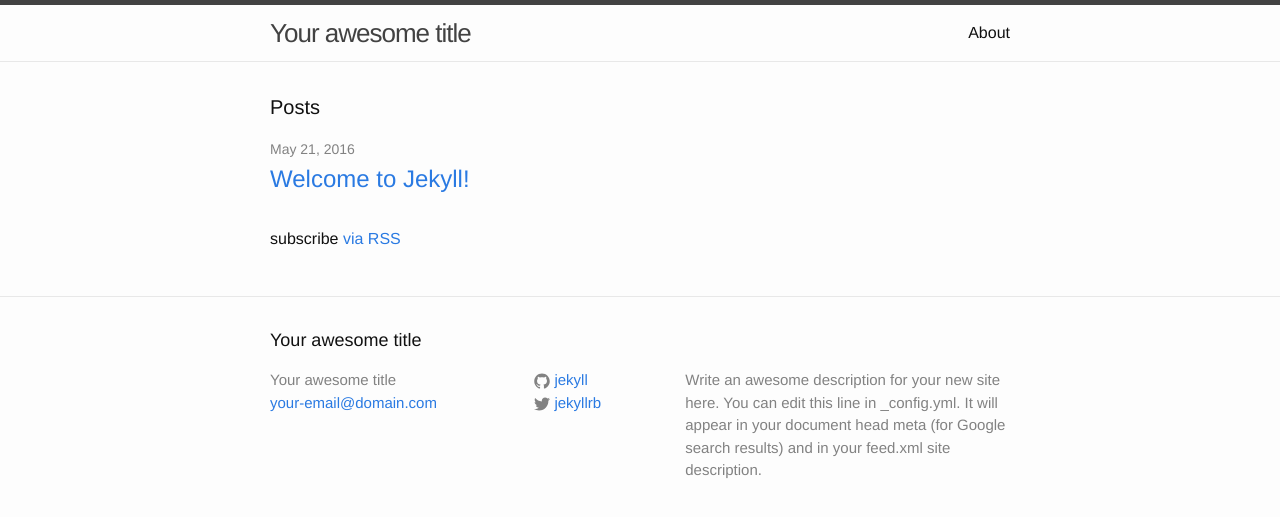
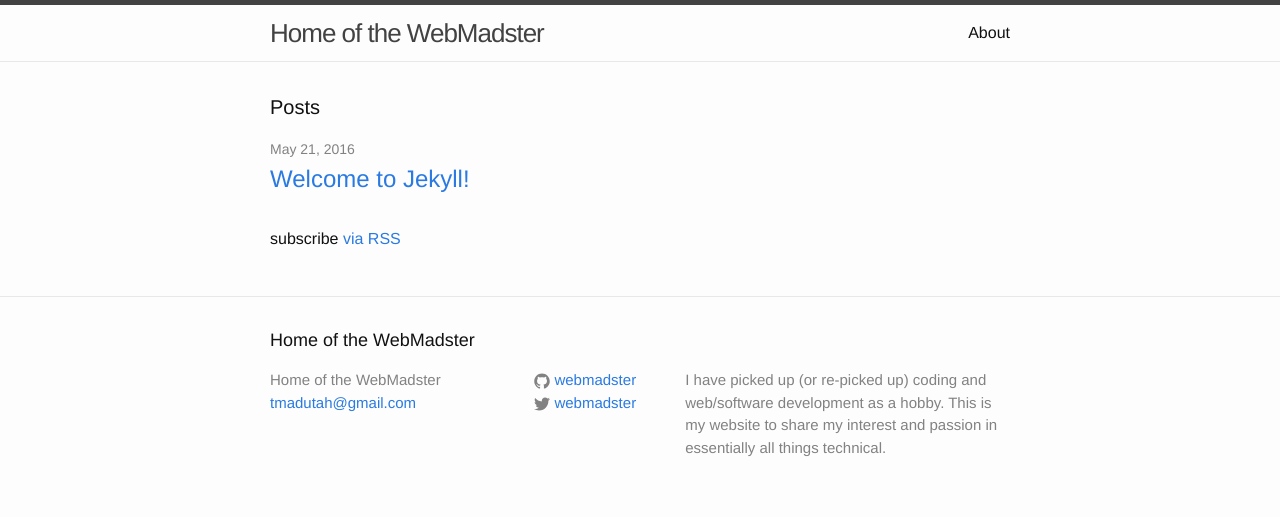
Before and after one commit to webmadster/webmadster.github.io, a Jekyll site: the page built from index.html, in a window 1280 px wide. Shown: the top 517 px of the page. Built offline with Jekyll 4.4.1, drawn with Linux system fonts in a browser that asks for light colours.

Commit message:
Update _config.yml

```diff
--- a/_config.yml
+++ b/_config.yml
@@ -6,16 +6,14 @@
 # 'jekyll serve'. If you change this file, please restart the server process.
 
 # Site settings
-title: Your awesome title
-email: your-email@domain.com
+title: Home of the WebMadster
+email: tmadutah@gmail.com
 description: > # this means to ignore newlines until "baseurl:"
-  Write an awesome description for your new site here. You can edit this
-  line in _config.yml. It will appear in your document head meta (for
-  Google search results) and in your feed.xml site description.
+  I have picked up (or re-picked up) coding and web/software development as a hobby.  This is my website to share my interest and passion in essentially all things technical.
 baseurl: "" # the subpath of your site, e.g. /blog
-url: "http://yourdomain.com" # the base hostname & protocol for your site
-twitter_username: jekyllrb
-github_username:  jekyll
+url: "http://webmadster.net" # the base hostname & protocol for your site
+twitter_username: webmadster
+github_username:  webmadster
 
 # Build settings
 markdown: kramdown
```
